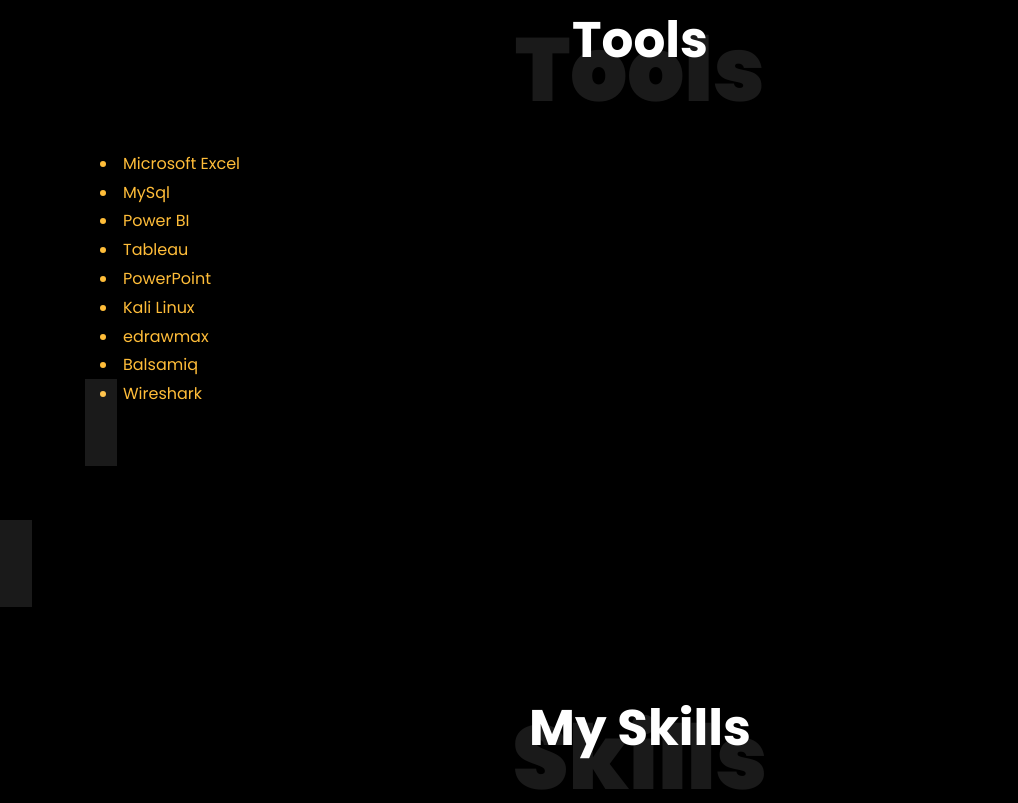
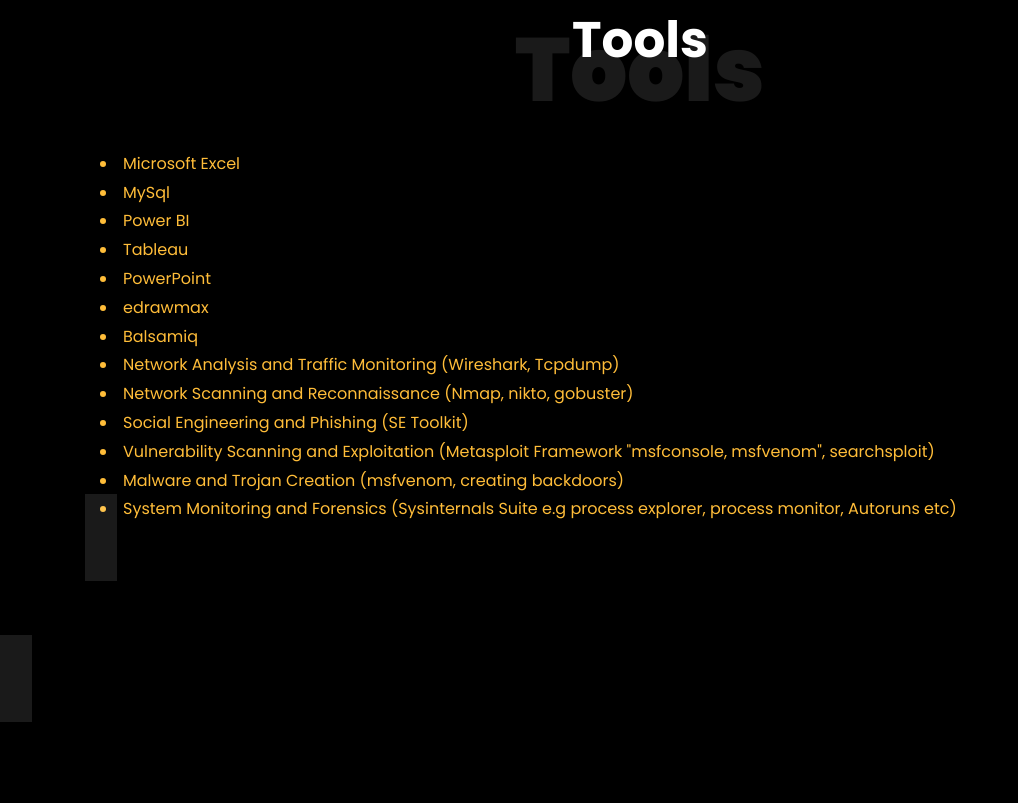
Before and after one commit to Olum1d3/Olus-Portfolio, a plain HTML site: page index.html in a window 1280 px wide. Shown: the part 4614-5417 px from the top of the page, without its empty margins (0-1018 px from the left). Drawn offline with Linux system fonts and the light colour scheme; files whose address does not match are found by name.

Commit message:
line 314

```diff
--- a/index.html
+++ b/index.html
@@ -132,7 +132,7 @@
 	                <span class="number" data-number="20">0</span>
 	                <span>Projects completed</span>
                 </p>
-                <p><a href="https://drive.google.com/file/d/1aHgSYe-b6rdOZKzsV1VKIo7X2ovsxK3x/view?usp=sharing" class="btn btn-primary py-3 px-3">Download CV</a></p>
+                <p><a href="https://drive.google.com/file/d/1PTZmUV10Ec46OSBbz9EVeh7Xea45NUbc/view?usp=drive_link" class="btn btn-primary py-3 px-3">Download CV</a></p>
               </div>
 	          </div>
 	        </div>
@@ -301,17 +301,22 @@
           	<h1 class="big big-2">Tools</h1>
             <h2 class="mb-4">Tools</h2>
 		</div>
+		<section id="tools-section" class="interactive-section">
+					</section>
 	</div>
 		<li>Microsoft Excel</li>
 		<li>MySql</li>
 		<li>Power BI</li>
 		<li>Tableau</li>
 		<li>PowerPoint</li>
-		<li>Kali Linux</li>
 		<li>edrawmax</li>
 		<li>Balsamiq</li>
-		<li>Wireshark</li>
-
+		<li>Network Analysis and Traffic Monitoring (Wireshark, Tcpdump)</li>
+		<li>Network Scanning and Reconnaissance (Nmap, nikto, gobuster)</li>
+		<li>Social Engineering and Phishing (SE Toolkit)</li>
+		<li>Vulnerability Scanning and Exploitation (Metasploit Framework "msfconsole, msfvenom", searchsploit)</li>
+		<li>Malware and Trojan Creation (msfvenom, creating backdoors)</li>
+		<li>System Monitoring and Forensics (Sysinternals Suite e.g process explorer, process monitor, Autoruns etc)</li>
 
 
 
```
